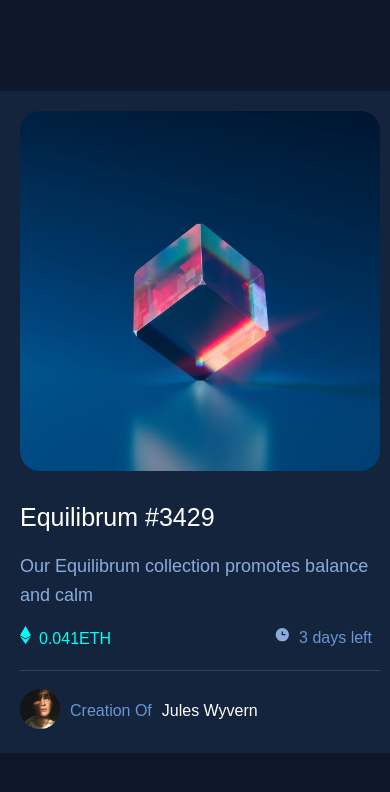
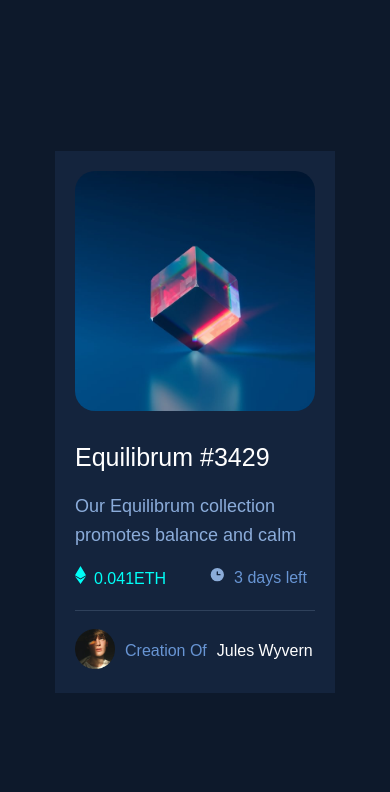
Before and after one commit to mazeedathamzat/nft-preview-card-component-main, a plain HTML site: page index.html in a window 390 px wide. Drawn offline with Linux system fonts and the light colour scheme.

Commit message:
card-preview-component.Ay

```diff
--- a/style.css
+++ b/style.css
@@ -75,3 +75,10 @@
 .half-content{
     color: hsl(0, 0%, 100%);
 }
+@media screen and (max-width:450px) {
+    .container{
+
+        width: 280px;
+
+    }
+}
```
